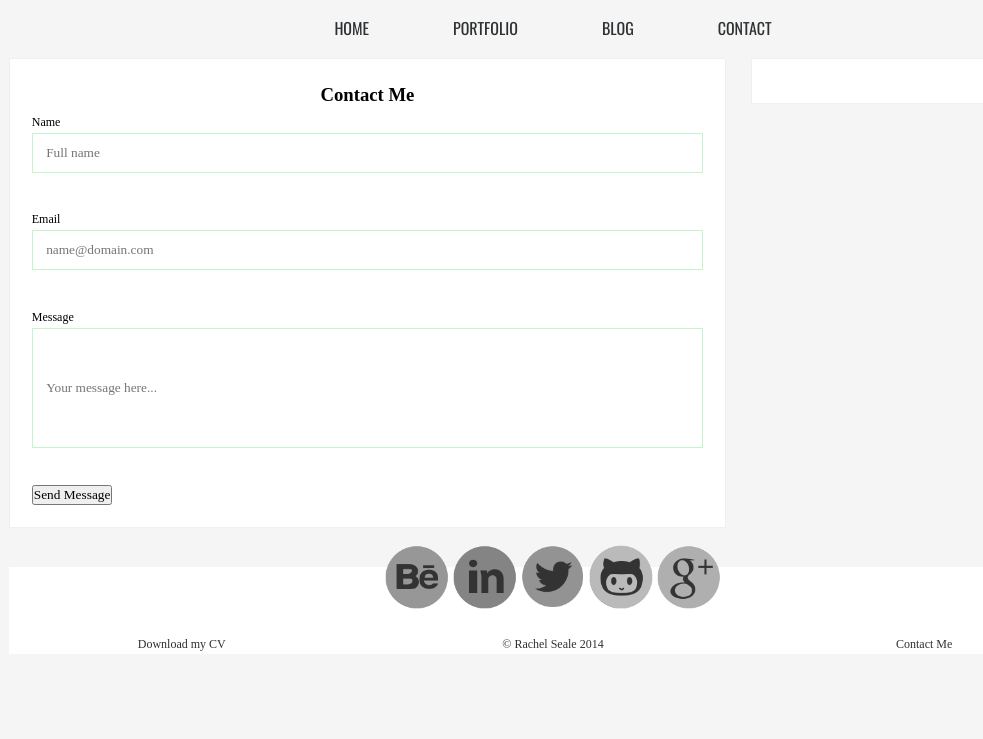
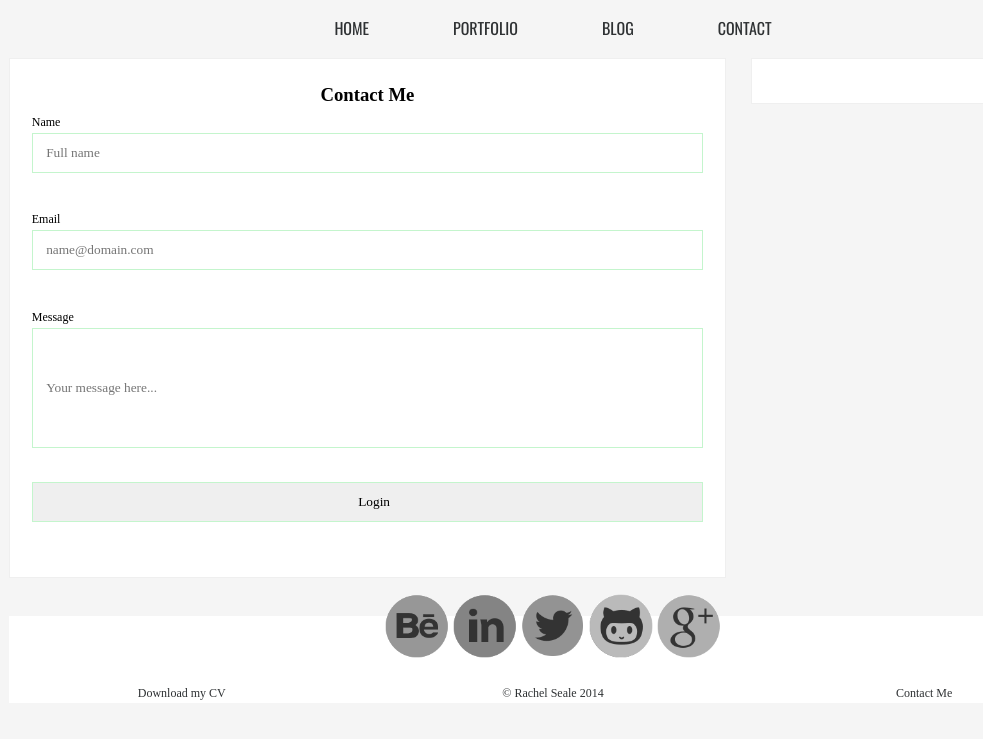
Before and after one commit to RachelSeale/rsealePortfolio, a Jekyll site: the page built from contact.html, in a window 1280 px wide. Shown: the top 739 px of the page, without its empty margins (87-1070 px from the left). Built offline with Jekyll 4.4.1, drawn with Linux system fonts in a browser that asks for light colours; nearby versions of some CDN libraries; Markdown is read by kramdown in place of the engine named in the settings.

Commit message:
php tryout6

```diff
--- a/contact.html
+++ b/contact.html
@@ -13,13 +13,13 @@ class: home
 					    <ul class="form-fields">
 
 					      <label for="full-name">Name</label>
-					      <input type="text" name="name" id="full-name" class="field" placeholder="Full name" required />
+					      <input type="text" name="name" id="full-name" placeholder="Full name" required />
 					      <label for="email-address">Email</label>
-					      <input type="email" name="email" id="email-address" class="field" placeholder="name@domain.com" required />
+					      <input type="email" name="email" id="email-address" placeholder="name@domain.com" required />
 					      <label for="message">Message</label>
-					      <input name="message" class="message" id="contact-message" rows="5" class="field multiline" placeholder="Your message here..." required /></input>
+					      <input name="message" class="message" id="contact-message" class="field multiline" placeholder="Your message here..." required /></input>
 					    </ul>
-					    <button type="submit" class="button">Send Message</button>
+					    <input type="submit" Name ="Submit1" value="Login">
 					   </form>
 			    </div>
 
```
